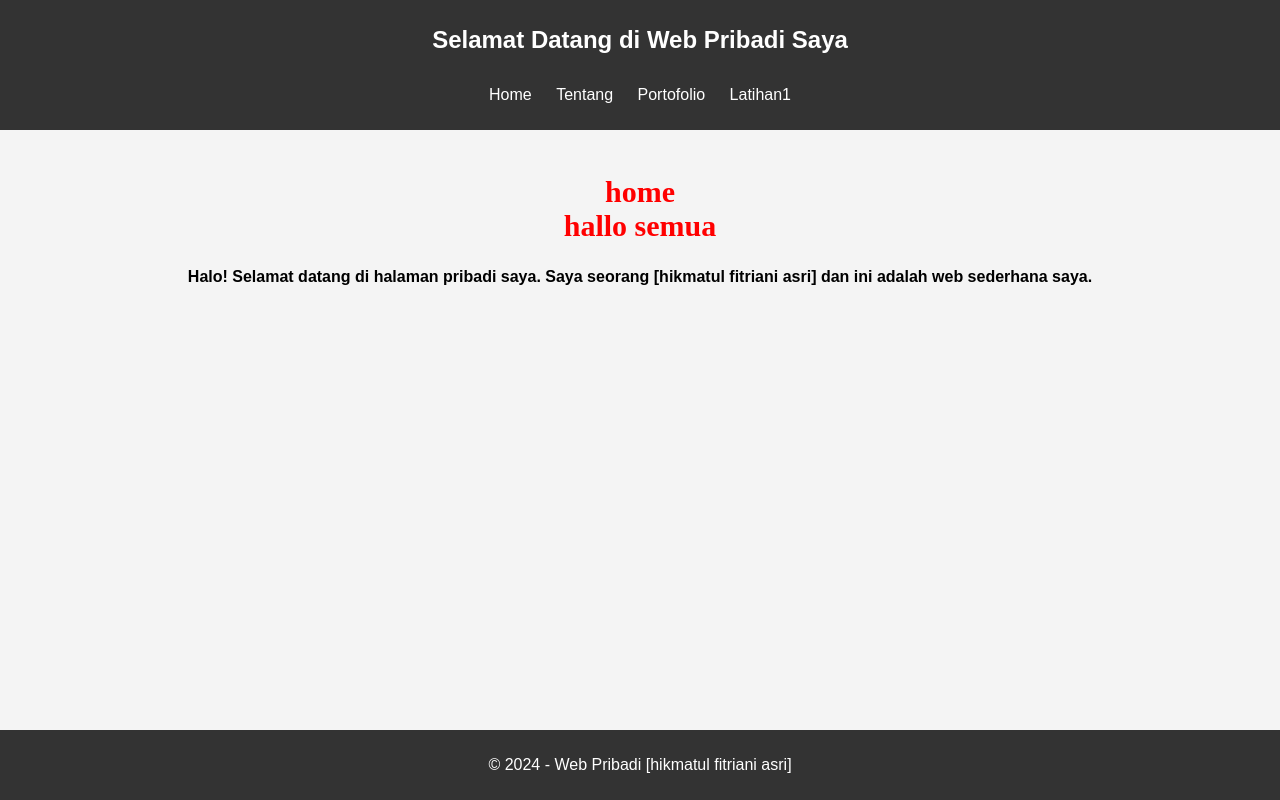
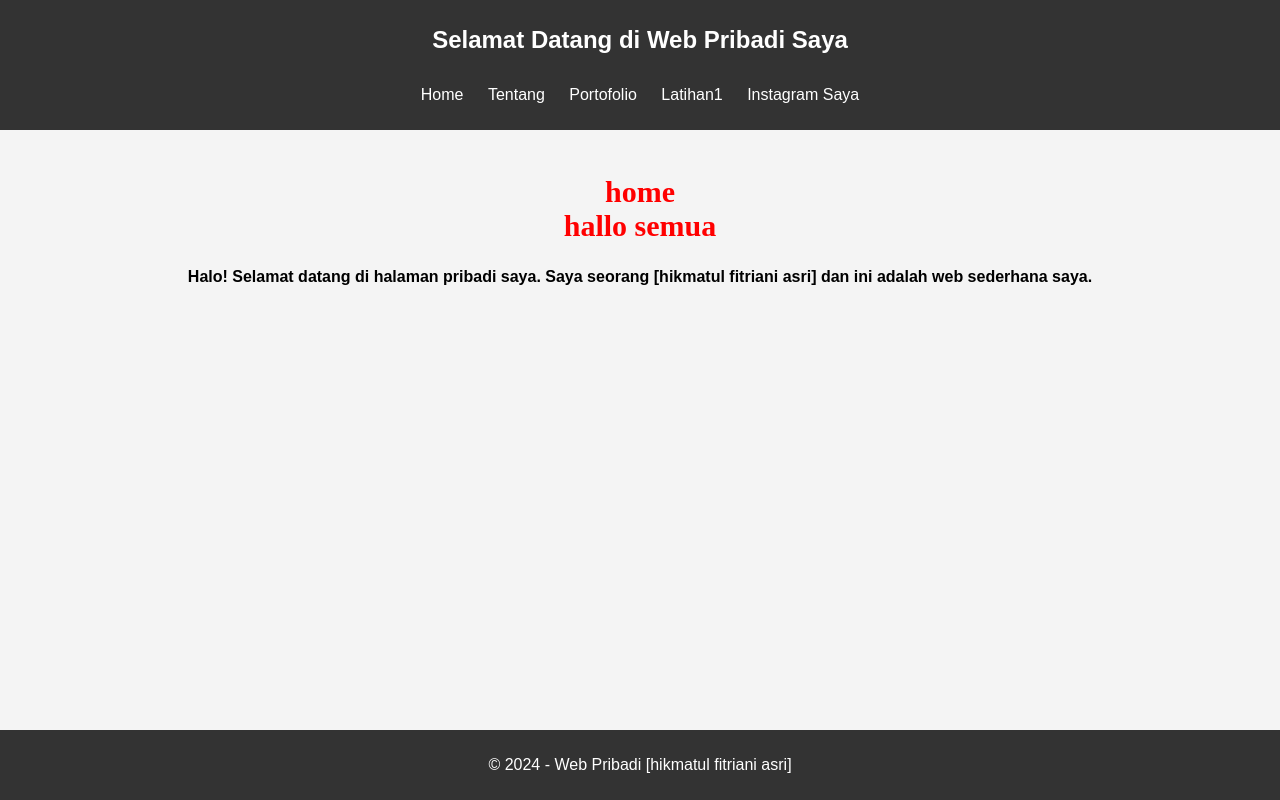
Before and after one commit to threehani/threehani.github.io, a plain HTML site: page index.html in a window 1280 px wide. Drawn offline with Linux system fonts and the light colour scheme.

Commit message:
Update index.html

```diff
--- a/index.html
+++ b/index.html
@@ -15,6 +15,7 @@
                 <li><a href="tentang.html">Tentang</a></li>
                 <li><a href="portofolio.html">Portofolio</a></li>
                  <li><a href="portofolio.html">Latihan1 </a></li>
+                 <li><a href="https://www.instagram.com/threehaniiiasri_/">Instagram Saya </a></li>
             </ul>
         </nav>
     </header>
@@ -24,6 +25,7 @@
             <h2 style="font-family:constania;color:red;font-size:30px;">home <br> hallo semua </h2>
             <p> <b> Halo! Selamat datang di halaman pribadi saya. Saya seorang [hikmatul fitriani asri] dan ini adalah web sederhana saya.</b> </p>
         </section>
+
     </main>
 
     <footer>
```
